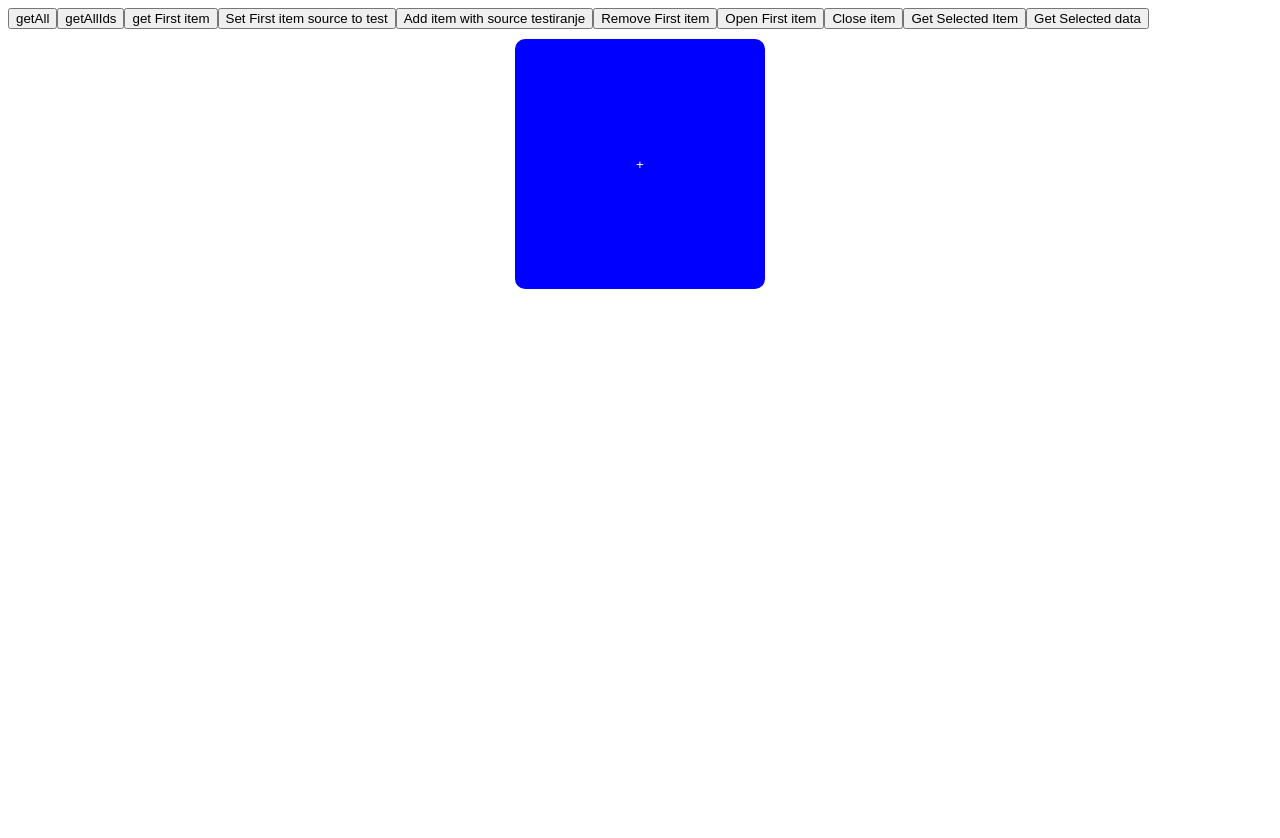
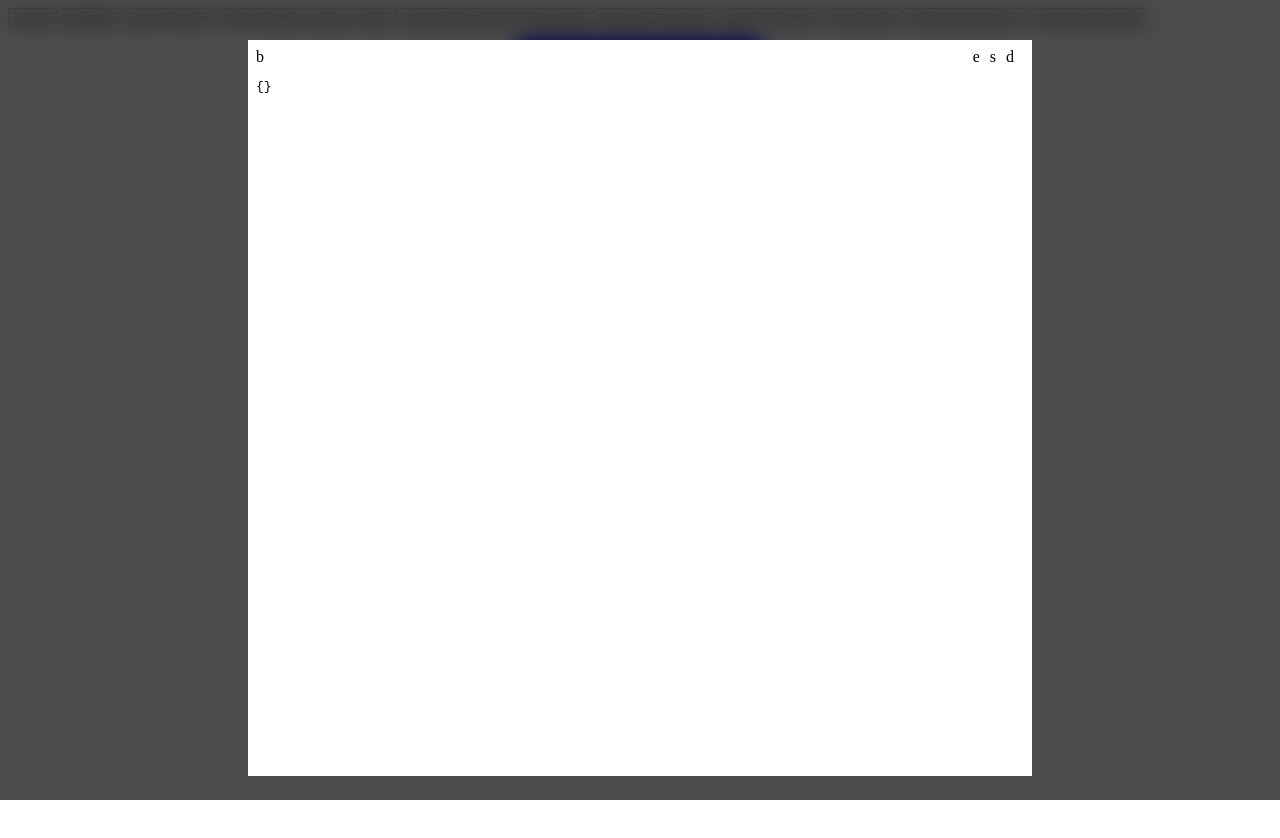
Before and after one commit to 231jk0/notes_project, a React (Create React App) app: page / in a window 1280 px wide. Both pictures are taken after a click on the button "Open First item". Shown: the top 838 px of the page. Built offline with nearby package versions, Linux system fonts and the light colour scheme.

Commit message:
checkpoint

```diff
--- /dev/null
+++ b/src/components/shared/Modal/index.tsx
@@ -0,0 +1,62 @@
+import React from 'react';
+
+import { classes } from 'utils/html.util/classes';
+
+interface Props {
+	className?: string;
+	isOpen: boolean;
+	renderHiddenContent?: boolean; // If true modal will look nicer.
+	onModalOverlayClick?: Function;
+}
+
+class Modal extends React.PureComponent<Props> {
+	static defaultProps: Partial<Props> = {
+		className: '',
+		renderHiddenContent: false
+	}
+
+	handleOverlayClick = (event: React.MouseEvent<HTMLDivElement, MouseEvent>) => {
+		const { onModalOverlayClick } = this.props;
+
+		const clickedOnModalOverlay = (
+			(event.target as HTMLElement)
+				.className
+				.includes('modal--is-open')
+		);
+
+		if (clickedOnModalOverlay && onModalOverlayClick) {
+			onModalOverlayClick();
+		}
+	}
+
+	render() {
+		const {
+			className,
+			isOpen,
+			renderHiddenContent
+		} = this.props;
+
+		if (!isOpen && !renderHiddenContent) {
+			return false;
+		}
+
+		return (
+			<div
+				className={classes([
+					'modal',
+					isOpen && 'modal--is-open'
+				])}
+				onClick={this.handleOverlayClick}
+			>
+				<div className={classes([
+					'modal__content',
+					className
+				])}>
+					{ (isOpen || renderHiddenContent) && this.props.children }
+				</div>
+			</div>
+		);
+	}
+}
+
+export default Modal as React.ComponentClass<Props>;
--- a/src/index.scss
+++ b/src/index.scss
@@ -42,3 +42,64 @@
 	position: absolute;
 	top: 0;
 }
+
+$modal-z-index: 1;
+
+$overlay-background: rgba(black, 0.7);
+
+.overlay-base {
+	position: fixed;
+	top: 0;
+	left: 0;
+	display: flex;
+	width: 100vw;
+	height: 100vh;
+	background-color: $overlay-background;
+
+	@supports (-webkit-backdrop-filter: blur(10px)) or (backdrop-filter: blur(10px)) {
+		backdrop-filter: blur(10px);
+	}
+}
+
+.modal {
+	@extend .overlay-base;
+
+	z-index: $modal-z-index;
+
+	&__content {
+		width: fit-content;
+		height: fit-content;
+		margin: auto;
+		padding: 8px;
+		background-color: white;
+
+		// @include respond-width(bp-600) {
+		// 	width: 95vw;
+		// }
+	}
+
+	&--is-open {
+		animation-name: fade-in;
+		animation-duration: .3s;
+	}
+}
+
+.note-modal {
+	min-height: 90vh;
+	min-width: 60vw;
+	margin: 5vh auto;
+
+	&__buttons {
+		display: flex;
+		justify-content: flex-end;
+	}
+
+	&__back-button {
+		margin-right: auto;
+	}
+
+	&__edit-button,
+	&__save-button {
+		margin-right: 10px;
+	}
+}
--- /dev/null
+++ b/src/pages/index/NoteModal/index.tsx
@@ -0,0 +1,40 @@
+import Modal from 'components/shared/Modal';
+import useNotes from 'notesContext/useNotes';
+import React from 'react';
+import { ShowPrettyJson } from 'utils/debug.util/ShowPrettyJson';
+
+const NoteModal = () => {
+	const notes = useNotes();
+
+	return (
+		<Modal
+			className="note-modal"
+			onModalOverlayClick={() => notes.close()}
+			isOpen={notes.getSelectedId() !== ''}
+		>
+			<div className="note-modal__buttons">
+				<div className="note-modal__back-button">
+					b
+				</div>
+
+				<div className="note-modal__edit-button">
+					e
+				</div>
+
+				<div className="note-modal__save-button">
+					s
+				</div>
+
+				<div className="note-modal__edit-button">
+					d
+				</div>
+			</div>
+
+			<ShowPrettyJson
+				value={notes.getSelected()}
+			/>
+		</Modal>
+	);
+};
+
+export default NoteModal;
--- a/src/pages/index/NotesList/index.tsx
+++ b/src/pages/index/NotesList/index.tsx
@@ -2,6 +2,7 @@ import useNotes from 'notesContext/useNotes';
 import React from 'react';
 import { Note } from 'notesContext/notesReducer';
 import ReactMarkdown from 'react-markdown';
+import NoteModal from 'pages/index/NoteModal';
 
 const sourceExample =
 `This is a note
@@ -39,6 +40,7 @@ const NotesList = () => {
 					notes.getAll().map((note: Note) => (
 						<div
 							key={note.id}
+							onClick={() => notes.open(note.id)}
 							className="notes-grid__item"
 						>
 							<div
@@ -56,12 +58,13 @@ const NotesList = () => {
 							</div>
 							<ReactMarkdown
 								className="notes-grid__item-source"
-								source={sourceExample}
+								source={note.source}
 							/>
 						</div>
 					))
 				}
 			</div>
+			<NoteModal />
 		</>
 	);
 };
```
